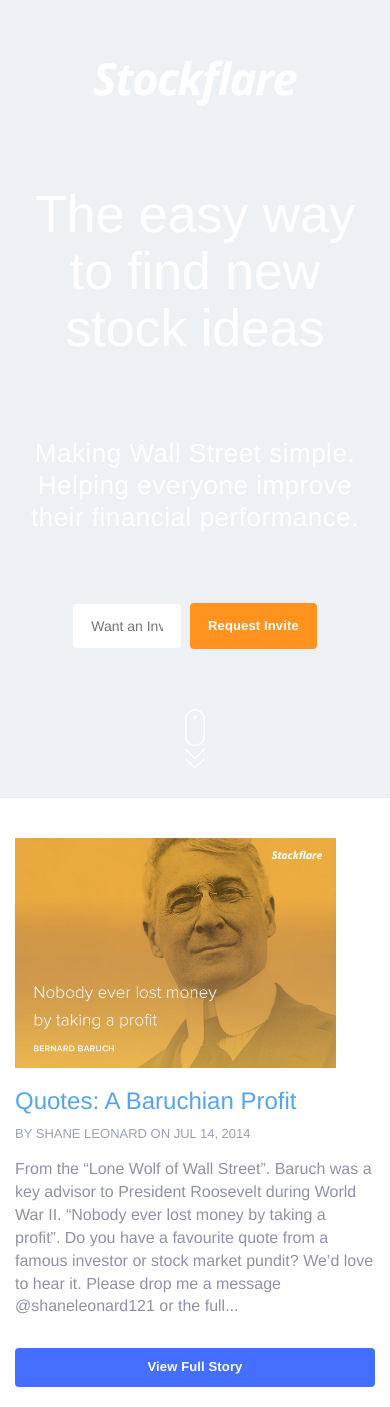
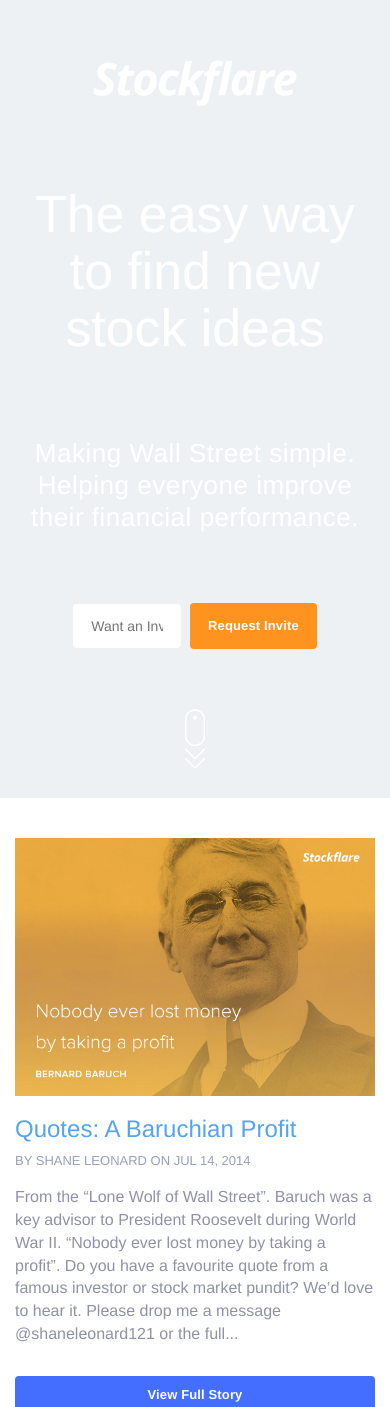
Before and after one commit to Stockflare/blog, a Jekyll site: the page built from index.html, in a window 390 px wide. Shown: the top 1407 px of the page. Built offline with Jekyll 4.4.1, drawn with Linux system fonts in a browser that asks for light colours; nearby versions of some CDN libraries; grey boxes are pictures that could not be loaded.

Commit message:
Updating Images to Display Fully on iPad

```diff
--- a/css/main.css
+++ b/css/main.css
@@ -321,12 +321,13 @@
 	{
 		margin-bottom:20px;
 		width:100%;
+		height:auto !important;
 	}
 
 	.img-placeholder img
 	{
-		height:100%;
-		width:auto;
+		width: 100%;
+		height: 100%;
 	}
 
 }
```
